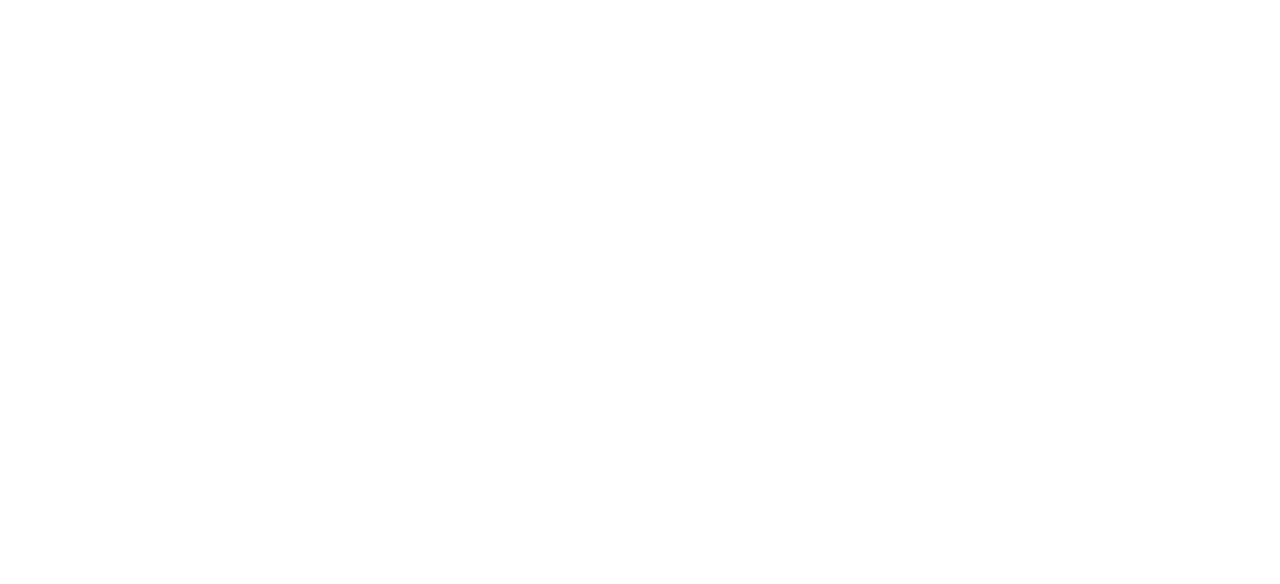
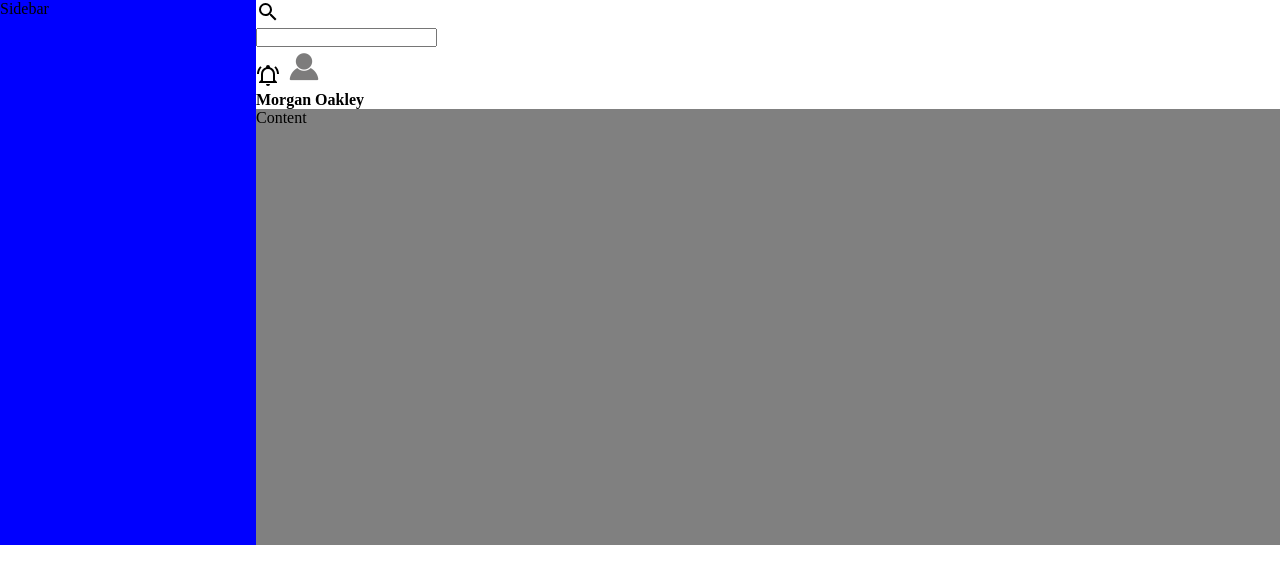
Before and after one commit to SeanGrimes44/admin-dashboard, a plain HTML site: page index.html in a window 1280 px wide. Drawn offline with Linux system fonts and the light colour scheme.

Commit message:
Add top header content

```diff
--- a/index.html
+++ b/index.html
@@ -8,6 +8,28 @@
     <title>Admin Dashboard</title>
 </head>
 <body>
+    <div class="container">
+        <div class="header">
+            <div class="header-top">
+                <svg style="width:24px;height:24px" viewBox="0 0 24 24">
+                    <path fill="currentColor" d="M9.5,3A6.5,6.5 0 0,1 16,9.5C16,11.11 15.41,12.59 14.44,13.73L14.71,14H15.5L20.5,19L19,20.5L14,15.5V14.71L13.73,14.44C12.59,15.41 11.11,16 9.5,16A6.5,6.5 0 0,1 3,9.5A6.5,6.5 0 0,1 9.5,3M9.5,5C7,5 5,7 5,9.5C5,12 7,14 9.5,14C12,14 14,12 14,9.5C14,7 12,5 9.5,5Z" />
+                </svg>
+                <input type="text">
+                <svg style="width:24px;height:24px" viewBox="0 0 24 24">
+                    <path fill="currentColor" d="M10,21H14A2,2 0 0,1 12,23A2,2 0 0,1 10,21M21,19V20H3V19L5,17V11C5,7.9 7.03,5.17 10,4.29C10,4.19 10,4.1 10,4A2,2 0 0,1 12,2A2,2 0 0,1 14,4C14,4.1 14,4.19 14,4.29C16.97,5.17 19,7.9 19,11V17L21,19M17,11A5,5 0 0,0 12,6A5,5 0 0,0 7,11V18H17V11M19.75,3.19L18.33,4.61C20.04,6.3 21,8.6 21,11H23C23,8.07 21.84,5.25 19.75,3.19M1,11H3C3,8.6 3.96,6.3 5.67,4.61L4.25,3.19C2.16,5.25 1,8.07 1,11Z" />
+                </svg>
+                <img src="profile-icon-9.png" alt="avatar" class="avatar">
+                <h4>Morgan Oakley</h4>
+            </div>
+
+        </div>
+        <div class="sidebar">
+            Sidebar
+        </div>
+        <div class="main-content">
+            Content
+        </div>
+    </div>
 
 </body>
 </html>
--- a/styles.css
+++ b/styles.css
@@ -0,0 +1,36 @@
+* {
+    padding: 0;
+    margin: 0;
+}
+
+.container {
+    height: 100%;
+    display: grid;
+    grid-template-columns: 1fr 4fr;
+    grid-template-rows: 1fr 4fr;
+}
+
+.header {
+    background-color: white;
+    grid-column: 2 / 3;
+    display: grid;
+    grid-template-columns: 1fr 1fr 1fr 1fr 1fr;
+    align-items: center;
+}
+.header-top {
+    grid-template-columns: 1 / 6;
+}
+
+.avatar {
+    height:40px;
+}
+
+.sidebar {
+    background-color: blue;
+    grid-column: 1 / 2;
+    grid-row: 1 / 3;
+}
+
+.main-content {
+    background-color: gray;
+}
```
Also changed, not shown: profile-icon-9.png (added), 1 other file.
